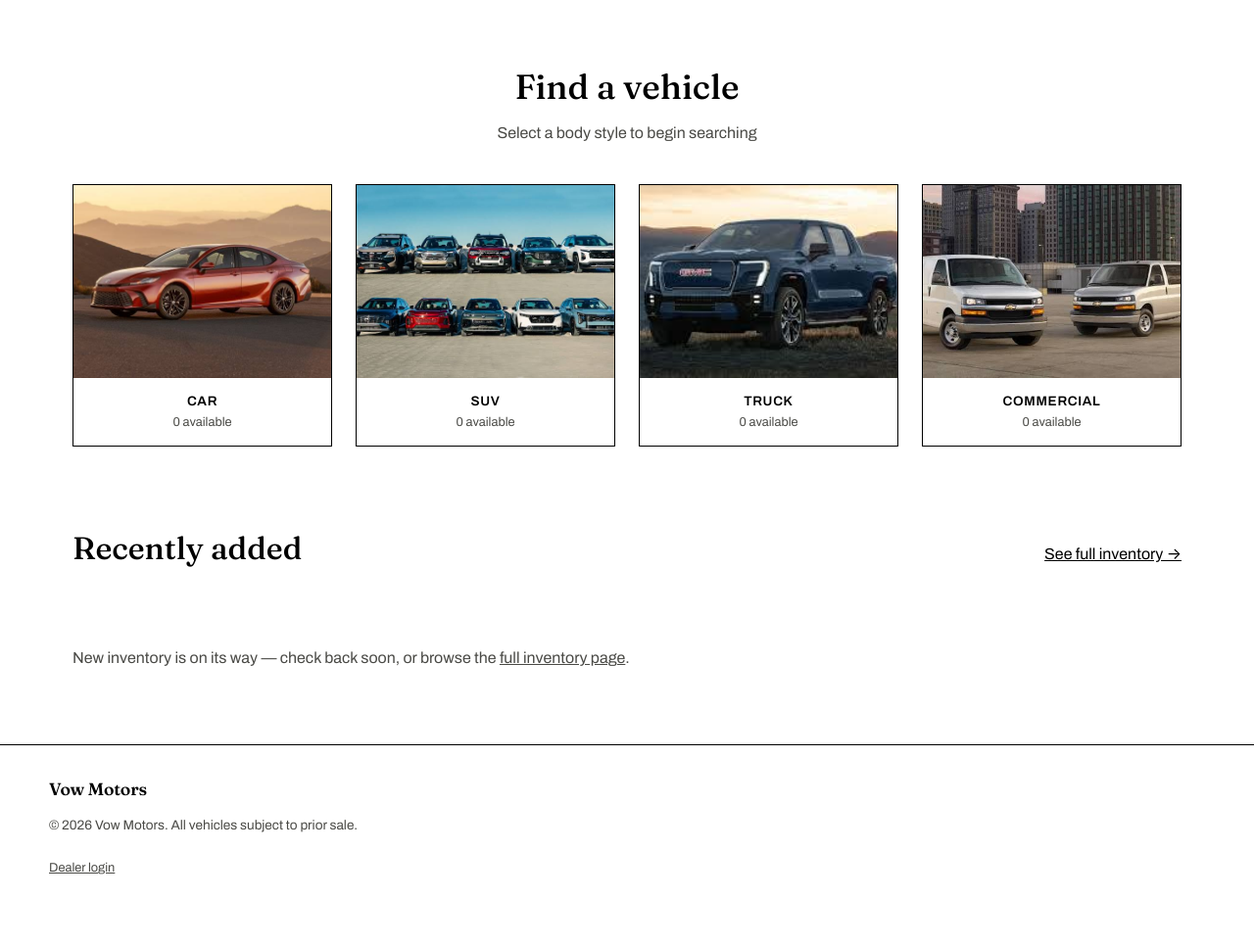
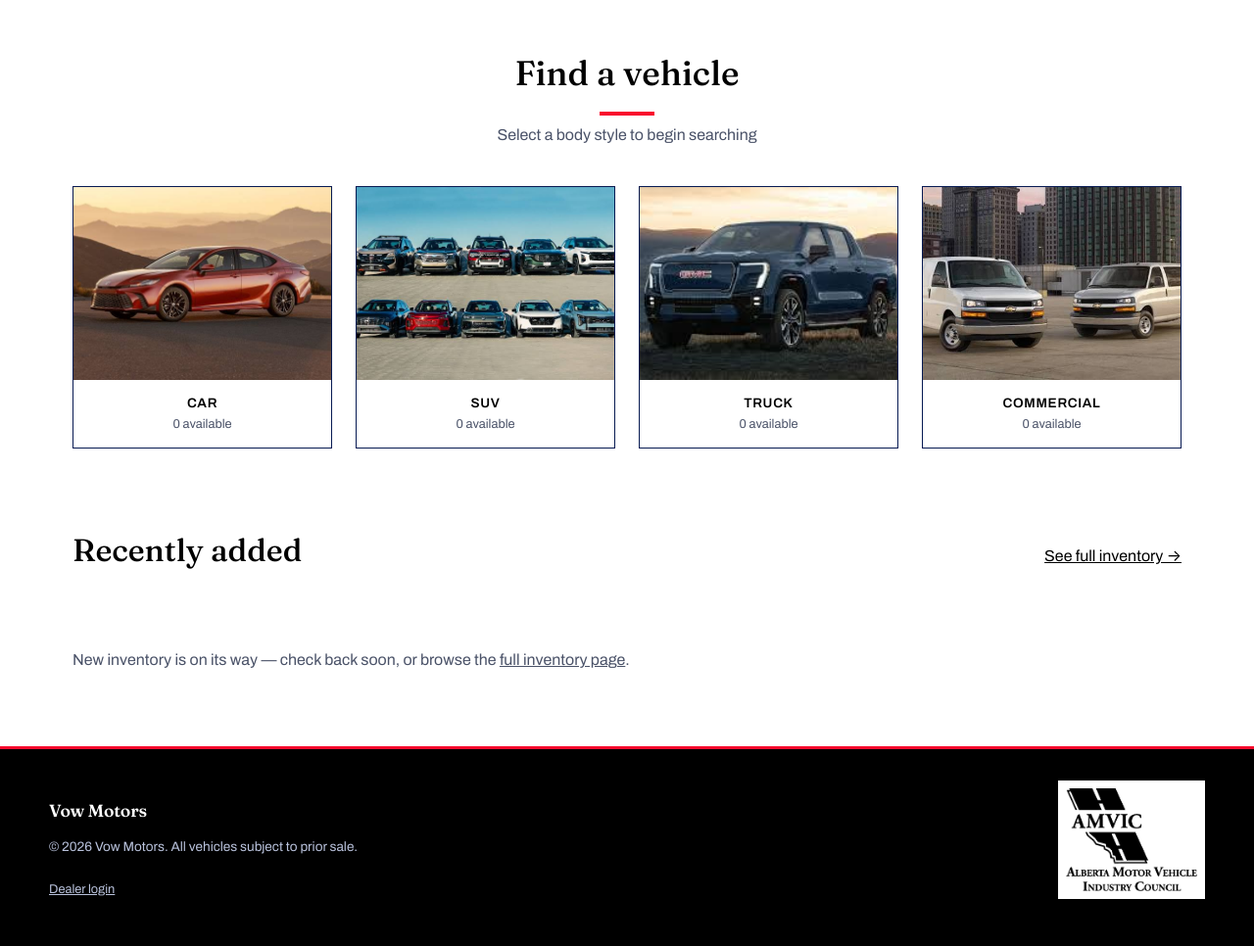
Before and after one commit to Hammad-Zubair10/VowMotors, a Flask app: page / in a window 1280 px wide. Shown: the part 737-1703 px from the top of the page at 98% size. Before the commit the page ends 1630 px from the top, so only its background shows below. Run offline with Flask 3, Linux system fonts and the light colour scheme; data that the repository does not hold is empty.

Commit message:
after meeting

```diff
--- a/vowapp/static/css/style.css
+++ b/vowapp/static/css/style.css
@@ -1,17 +1,23 @@
 /* ===================================================================
    Design tokens
-   Palette: bright white ground, true black ink, one restrained red
-   used only for the "sold" stamp and destructive actions.
+   Palette: red, blue and white (sampled from the logo), with black for the
+   header and footer. Blue = primary actions, red = highlights and the
+   hero call-to-action; "sold" stamps and delete buttons use a deeper red.
    Type: Fraunces (display serif, headlines) + Archivo (grotesque, UI/body)
    =================================================================== */
 :root {
   --white: #ffffff;
-  --paper: #f6f5f2;      /* subtle off-white for panels, not grey */
-  --ink: #000000;         /* true black, not a tinted near-black */
-  --ink-soft: #4a4a46;    /* secondary text */
-  --line: #000000;
-  --line-soft: #d8d6d0;
-  --stamp-red: #a3241c;
+  --paper: #f2f6fd;      /* very light blue tint for panels */
+  --ink: #000000;
+  --ink-soft: #4a5268;    /* secondary text */
+  --blue: #0143e2;
+  --blue-dark: #0132aa;
+  --navy: #071a52;
+  --red: #f90b2d;
+  --red-dark: #d00a26;
+  --line: #071a52;
+  --line-soft: #d5dcee;
+  --stamp-red: #d00a26;
 
   --font-display: 'Fraunces', Georgia, 'Times New Roman', serif;
   --font-body: 'Archivo', -apple-system, BlinkMacSystemFont, 'Segoe UI', sans-serif;
@@ -239,6 +246,14 @@ img { max-width: 100%; display: block; }
   font-weight: 500;
   font-size: 2.2rem;
   margin: 0 0 8px;
+}
+.find-vehicle h2::after {
+  content: '';
+  display: block;
+  width: 56px;
+  height: 4px;
+  background: var(--red);
+  margin: 12px auto 0;
 }
 .find-vehicle__subtitle {
   color: var(--ink-soft);
@@ -549,22 +590,36 @@ img { max-width: 100%; display: block; }
 
 /* ---------- Footer ---------- */
 .site-footer {
-  border-top: 1px solid var(--line);
+  background: var(--ink);
+  border-top: 3px solid var(--red);
   padding: 32px 24px 48px;
 }
 .site-footer__inner {
   max-width: var(--maxw);
   margin: 0 auto;
-  color: var(--ink-soft);
+  color: #b9c2dc;
   font-size: 0.85rem;
+  display: flex;
+  align-items: flex-end;
+  justify-content: space-between;
+  gap: 24px;
 }
+.footer-amvic {
+  width: 150px;
+  height: auto;
+  flex-shrink: 0;
+  background: var(--white);
+  padding: 8px;
+}
+.site-footer .wordmark { color: var(--white); }
 .footer-admin-link {
   display: inline-block;
   margin-top: 10px;
-  color: var(--ink-soft);
+  color: #b9c2dc;
   text-decoration: underline;
   font-size: 0.8rem;
 }
+.footer-admin-link:hover { color: var(--white); }
 
 /* ===================================================================
    Additions for the Flask build: flash messages, badges, two-column
--- a/vowapp/templates/base.html
+++ b/vowapp/templates/base.html
@@ -14,7 +14,10 @@
     <header class="site-header">
         <div class="site-header__inner">
             <a href="{{ url_for('main.home') }}" class="site-logo">
-                <img src="{{ url_for('static', filename='images/logo.png') }}" alt="{{ dealership_name }}">
+                <picture>
+                    <source media="(max-width: 1100px)" srcset="{{ url_for('static', filename='images/logo-wide.png') }}">
+                    <img src="{{ url_for('static', filename='images/logo-horizontal.png') }}" alt="{{ dealership_name }}">
+                </picture>
             </a>
             <nav class="site-nav">
                 <button class="nav-toggle" id="navToggle" aria-label="Toggle menu" aria-expanded="false">
@@ -60,6 +63,7 @@
 
     <footer class="site-footer">
         <div class="site-footer__inner">
+            <div class="site-footer__text">
                 <p class="wordmark wordmark--small">{{ dealership_name }}</p>
                 <p>&copy; {{ current_year }} {{ dealership_name }}. All vehicles subject to prior sale.</p>
                 {% if current_user.is_authenticated %}
@@ -70,6 +74,8 @@
                   <a href="{{ url_for('dealer.login') }}" class="footer-admin-link">Dealer login</a>
                 {% endif %}
             </div>
+            <img class="footer-amvic" src="{{ url_for('static', filename='images/amvic-logo.png') }}" alt="AMVIC - Alberta Motor Vehicle Industry Council">
+        </div>
     </footer>
 
     <script src="{{ url_for('static', filename='js/main.js') }}"></script>
--- a/vowapp/templates/contact.html
+++ b/vowapp/templates/contact.html
@@ -18,7 +18,11 @@
         </div>
         <div class="info-card">
             <h3>Call or text</h3>
-            <p>(780) 908-7741</p>
+            <p>(877)-466-4014</p>
+        </div>
+        <div class="info-card">
+            <h3>Email</h3>
+            <p>sales@vowmotors.com</p>
         </div>
         <div class="info-card">
             <h3>Hours</h3>
--- /dev/null
+++ b/vowapp/templates/partials/price_note.html
@@ -0,0 +1 @@
+<p class="price-note">* The amount shown reflects what you can expect to pay in Canadian dollars (O.A.C.). GST and costs and charges associated with leasing or financing are excluded (unless selected otherwise).</p>
--- a/vowapp/templates/partials/vehicle_card.html
+++ b/vowapp/templates/partials/vehicle_card.html
@@ -9,5 +9,6 @@
         <p class="vehicle-card__title">{{ v.title }}</p>
         <p class="vehicle-card__meta">{{ '{:,}'.format(v.mileage or 0) }} km &middot; {{ v.exterior_color or 'Color N/A' }} &middot; {{ v.body_style }}</p>
         <p class="vehicle-card__price">${{ '{:,.0f}'.format(v.price) }}</p>
+        {% include 'partials/price_note.html' %}
     </div>
 </a>
--- a/vowapp/templates/vehicle_detail.html
+++ b/vowapp/templates/vehicle_detail.html
@@ -22,6 +22,7 @@
         {% if vehicle.is_sold %}<span class="badge-sold">Sold</span>{% else %}<span class="badge-available">Available</span>{% endif %}
         <h1>{{ vehicle.title }}</h1>
         <p class="price">${{ '{:,.0f}'.format(vehicle.price) }}</p>
+        {% include 'partials/price_note.html' %}
         <table class="spec-table">
             <tr><td>Mileage</td><td>{{ '{:,}'.format(vehicle.mileage or 0) }} km</td></tr>
             <tr><td>Body style</td><td>{{ vehicle.body_style }}</td></tr>
```
Also changed, not shown: other parts of vowapp/static/css/style.css (+62 -33 lines), README.md, vowapp/static/images/amvic-logo.png (added), vowapp/static/images/logo-horizontal.png (added), vowapp/static/images/logo-wide.png (added). Lines whose indentation alone changed are shown as unchanged.
